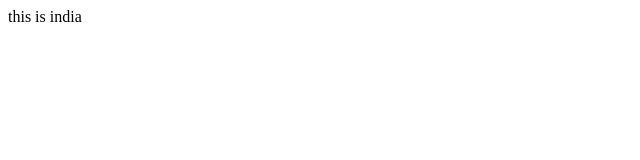
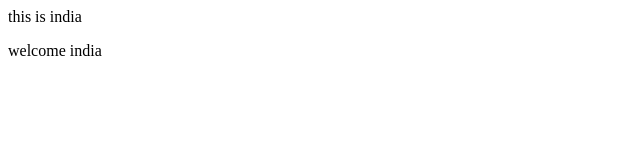
Before and after one commit to Divyasri461/localrepo, a plain HTML site: page index.html in a window 1280 px wide. Shown: the full height of the page, 0-640 px from the left. Drawn offline with Linux system fonts and the light colour scheme.

Commit message:
add nw lien

```diff
--- a/index.html
+++ b/index.html
@@ -1,3 +1,4 @@
 <html>
     <p>this is india</p>
+    <p>welcome india</p>
 </html>
```
